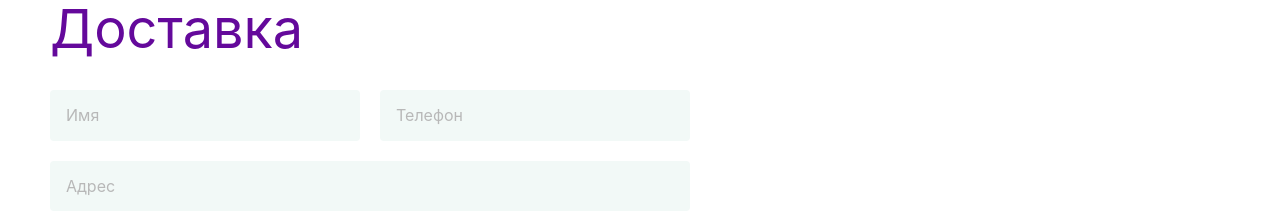
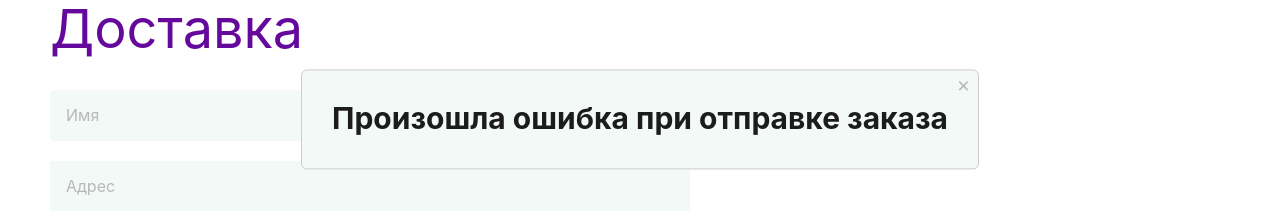
Before and after one commit to AlexeyKonstantinov78/cup-time-react, a React (Vite) app: page /cart in a window 1280 px wide. Both pictures are taken after a click on the button "Заказать". Shown: the part 513-732 px from the top of the page. Built offline with nearby package versions, Linux system fonts and the light colour scheme; no server answers; a web font is replaced by a local one.

Commit message:
feat add send order

```diff
--- a/src/const.js
+++ b/src/const.js
@@ -9,3 +9,5 @@ export const categoryTitles = [
 ];
 
 export const KEY_STORE = 'cart';
+export const ERROR = 'error';
+export const SUCCESS = 'success';
--- a/src/context/CartContext.jsx
+++ b/src/context/CartContext.jsx
@@ -35,6 +35,10 @@ export const CartProvider = ({ children }) => {
     setCart(cart.filter(cart => cart.id !== productId));
   };
 
+  const clearCart = () => {
+    setCart([]);
+  }
+
   const updateQuantity = (productId, quantity) => {
     if (quantity <= 0) {
       removeFromCart(productId);
@@ -47,7 +51,7 @@ export const CartProvider = ({ children }) => {
   };
 
   return (
-    <CartContext.Provider value={{ cart, addToCart, removeFromCart, updateQuantity }}>
+    <CartContext.Provider value={{ cart, addToCart, removeFromCart, updateQuantity, clearCart }}>
       {children}
     </CartContext.Provider>
   )
--- /dev/null
+++ b/src/context/OrderContext.jsx
@@ -0,0 +1,37 @@
+import { createContext, useContext, useState } from 'react';
+
+const OrderContext = createContext();
+
+export const OrderProvider = ({ children }) => {
+
+  const [orderDetails, setOrderDetails] = useState({
+    name: "",
+    phone: "",
+    address: "",
+    payment: "cash",
+  });
+
+  const updateOrderDetails = (field, value) => {
+    setOrderDetails((prevOrderDetails) => ({
+      ...prevOrderDetails,
+      [field]: value,
+    }));
+  };
+
+  const clearOrderDetails = () => {
+    setOrderDetails({
+      name: "",
+      phone: "",
+      address: "",
+      payment: "cash",
+    });
+  };
+
+  return (
+    <OrderContext.Provider value={{ orderDetails, updateOrderDetails, clearOrderDetails }}>
+      {children}
+    </OrderContext.Provider>
+  );
+}
+
+export const useOrder = () => useContext(OrderContext);
--- a/src/main.jsx
+++ b/src/main.jsx
@@ -5,12 +5,15 @@ import ReactDOM from 'react-dom/client'
 import App from './App.jsx'
 import { ProductProvider } from './context/ProductContext.jsx';
 import { CartProvider } from './context/CartContext.jsx';
+import { OrderProvider } from './context/OrderContext.jsx';
 
 ReactDOM.createRoot(document.getElementById('root')).render(
   <React.StrictMode>
     <ProductProvider>
       <CartProvider>
-        <App />
+        <OrderProvider>
+          <App />
+        </OrderProvider>
       </CartProvider>
     </ProductProvider>
   </React.StrictMode>,
--- a/src/modules/Cart/Cart.css
+++ b/src/modules/Cart/Cart.css
@@ -58,6 +58,31 @@
   font-size: 20px;
   color: #64099b;
   background-color: transparent;
+}
+
+.modal-cart {
+  position: absolute;
+  display: flex;
+  inset: 50% auto auto 50%;
+  border: 1px solid rgb(204, 204, 204);
+  background: rgb(255, 255, 255);
+  overflow: auto;
+  border-radius: 4px;
+  outline: none;
+  margin-right: -50%;
+  transform: translate(-50%, -50%);
+  max-width: 744px;
+  border-radius: 6px;
+  background-color: #f2f9f7;
+  padding: 30px;
+}
+
+.modal-cart__button {
+  position: absolute;
+  top: 5px;
+  right: 5px;
+  width: 20px;
+  height: 20px;
 }
 
 @media (width <=1240px) {
--- a/src/modules/Cart/Cart.jsx
+++ b/src/modules/Cart/Cart.jsx
@@ -1,30 +1,130 @@
+import { useState } from 'react';
 import { useCart } from '../../context/CartContext';
 import { CartItem } from '../CartItem/CartItem';
 
 import './Cart.css';
+import { useOrder } from '../../context/OrderContext';
+import { API_URL, ERROR, SUCCESS } from '../../const';
+import Modal from 'react-modal';
+
+const customStyles = {
+  content: {
+    top: '50%',
+    left: '50%',
+    right: 'auto',
+    bottom: 'auto',
+    marginRight: '-50%',
+    transform: 'translate(-50%, -50%)',
+  },
+};
+
+Modal.setAppElement('#root');
 
 export const Cart = () => {
-  const { cart } = useCart();
+  const [orderStatus, setOrderStatus] = useState(null);
+  const [orderId, setOrderId] = useState(null);
+  const [modalIsOpen, setModalIsOpen] = useState(false);
 
-  const totalPrice = cart ? cart.reduce((acc, item) => acc + item.price * item.quantity, 0) : 0;
+  const { cart, clearCart } = useCart();
+  const { orderDetails, clearOrderDetails } = useOrder();
 
-  const cartCount = cart ? cart.reduce((acc, item) => acc + item.quantity, 0) : 0;
+  const totalPrice = cart
+    ? cart.reduce((acc, item) => acc + item.price * item.quantity, 0)
+    : 0;
+
+  const cartCount = cart
+    ? cart.reduce((acc, item) => acc + item.quantity, 0)
+    : 0;
+
+  const closeModal = () => {
+    setModalIsOpen(false);
+  };
+
+  const handleSubmit = async () => {
+    const orderData = {
+      ...orderDetails,
+      items: cart.map((item) => ({ id: item.id, quantity: item.quantity })),
+    };
+
+    try {
+      const response = await fetch(`${API_URL}/api/orders`, {
+        method: 'POST',
+        headers: {
+          'Content-Type': 'application/json',
+        },
+        body: JSON.stringify(orderData),
+      });
+
+      if (!response.ok) {
+        throw new Error('error featch');
+      }
+
+      const result = await response.json();
+      setOrderStatus(SUCCESS);
+      setOrderId(result.order.id);
+      clearCart();
+      clearOrderDetails();
+    } catch (error) {
+      setOrderStatus(ERROR);
+      console.error(`Ошибка: ${error}`);
+    } finally {
+      setModalIsOpen(true);
+    }
+  };
 
   return (
-    <section className="cart">
-      <div className="container cart__container">
-        <h2 className="cart__title">
-          Корзина ({cartCount})
-        </h2>
-        <ul className="cart__items">
-          {cart && cart.map(product => <CartItem key={product.id} {...product} />)}
+    <section className='cart'>
+      <div className='container cart__container'>
+        <h2 className='cart__title'>Корзина ({cartCount})</h2>
+        <ul className='cart__items'>
+          {cart &&
+            cart.map((product) => <CartItem key={product.id} {...product} />)}
         </ul>
-        <div className="cart__summary">
-          <h3 className="cart__summary-title">Итого:</h3>
-          <p className="cart__total">{totalPrice}&nbsp;₽</p>
-          <button className="cart__order-button">Заказать</button>
+        <div className='cart__summary'>
+          <h3 className='cart__summary-title'>Итого:</h3>
+          <p className='cart__total'>{totalPrice}&nbsp;₽</p>
+          <button className='cart__order-button' onClick={handleSubmit}>
+            Заказать
+          </button>
         </div>
       </div>
+
+      <Modal
+        className='modal-cart'
+        overlayClassName="modal-cart__overlay"
+        isOpen={modalIsOpen}
+        style={customStyles}
+        onRequestClose={closeModal}
+        contentLabel='Cart Modal'>
+        <h2 className='modal-cart__title'>
+          {orderStatus === SUCCESS
+            ? `Заказ успешноотправлен! Номер заказа: ${orderId}`
+            : 'Произошла ошибка при отправке заказа'}
+        </h2>
+        <button className='modal-cart__button' onClick={closeModal}> <svg
+          width='20'
+          height='20'
+          viewBox='0 0 20 20'
+          fill='none'
+          xmlns='http://www.w3.org/2000/svg'>
+          <rect
+            x='5.71228'
+            y='14.1975'
+            width='12'
+            height='1.5'
+            transform='rotate(-45 5.71228 14.1975)'
+            fill='#B8B8B8'
+          />
+          <rect
+            x='14.1976'
+            y='15.2582'
+            width='12'
+            height='1.5'
+            transform='rotate(-135 14.1976 15.2582)'
+            fill='#B8B8B8'
+          />
+        </svg></button>
+      </Modal>
     </section>
   );
 };
--- a/src/modules/Order/Order.jsx
+++ b/src/modules/Order/Order.jsx
@@ -1,6 +1,14 @@
+import { useOrder } from '../../context/OrderContext';
 import './Order.css';
 
 export const Order = () => {
+  const { orderDetails, updateOrderDetails } = useOrder();
+
+  const handleChange = (event) => {
+    const { name, value } = event.target;
+    updateOrderDetails(name, value);
+  };
+
   return (
     <section className='order'>
       <div className='container order__container'>
@@ -12,28 +20,50 @@ export const Order = () => {
             type='text'
             name='name'
             placeholder='Имя'
+            value={orderDetails.name}
+            onChange={handleChange}
           />
           <input
             className='order__input'
             type='text'
             name='phone'
             placeholder='Телефон'
+            value={orderDetails.phone}
+            onChange={handleChange}
           />
           <input
             className='order__input order__input_address'
             type='text'
             name='address'
             placeholder='Адрес'
+            value={orderDetails.address}
+            onChange={handleChange}
           />
 
-          <fieldset className="order__payment">
-            <h3 className="order__payment-title">Оплата:</h3>
+          <fieldset className='order__payment'>
+            <h3 className='order__payment-title'>Оплата:</h3>
 
             <label className='order__payment-label'>
-              <input className='order__radio' type="radio" name="payment" defaultValue="card" /> Картой
+              <input
+                className='order__radio'
+                type='radio'
+                name='payment'
+                value='card'
+                checked={orderDetails.payment === 'card'}
+                onChange={handleChange}
+              />{' '}
+              Картой
             </label>
             <label className='order__payment-label'>
-              <input className='order__radio' type="radio" name="payment" defaultValue="cash" defaultChecked /> Наличные
+              <input
+                className='order__radio'
+                type='radio'
+                name='payment'
+                value='cash'
+                checked={orderDetails.payment === 'cash'}
+                onChange={handleChange}
+              />{' '}
+              Наличные
             </label>
           </fieldset>
         </form>
```
